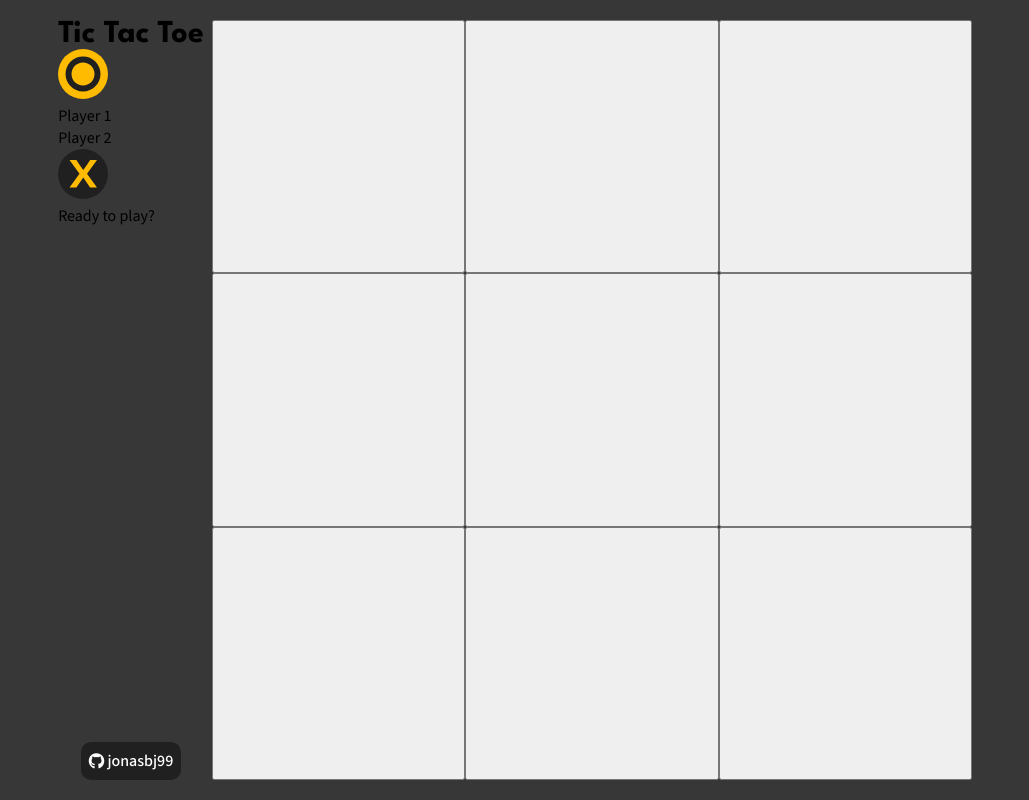
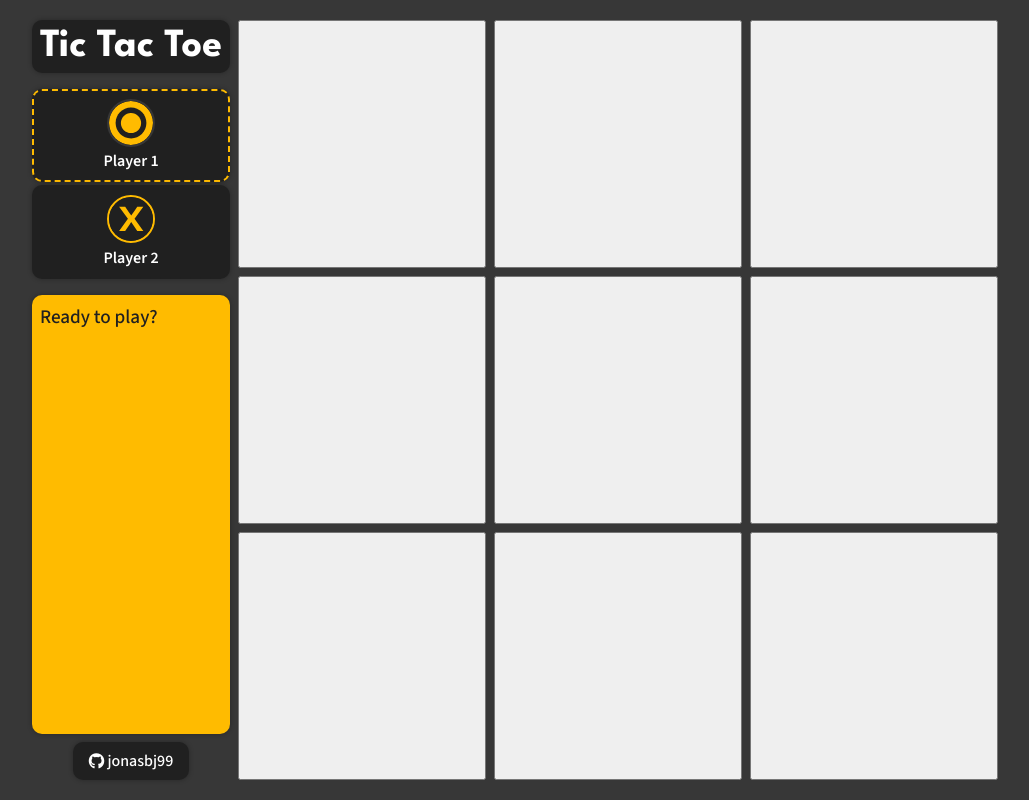
Before and after one commit to jonasbj99/odin-tic-tac-toe, a plain HTML site: page index.html in a window 1280 px wide. Shown: the whole page, without its empty margins (125-1154 px from the left). Drawn offline with Linux system fonts and the light colour scheme.

Commit message:
Add header styling

```diff
--- a/css/styles.css
+++ b/css/styles.css
@@ -45,11 +45,12 @@ h6 {
   --back-col: #373737;
   --title-font: "League Spartan", Arial, sans-serif;
   --text-font: "Source Sans 3", Verdana, sans-serif;
+  --back-shadow: 0 0 5px rgba(0, 0, 0, 0.3);
 }
 
 body {
-  width: 100dvw;
-  height: 100dvh;
+  width: 100vw;
+  height: 100vh;
   background-color: var(--back-col);
   display: grid;
   place-items: center;
@@ -67,25 +68,67 @@ button {
 /* Dialog */
 
 /* Header */
-.header-grid {
+.header-container {
   grid-area: header;
-  display: grid;
+  display: flex;
+  flex-direction: column;
 }
 
 .header-title {
-  grid-area: title;
+  background-color: var(--text-col);
+  color: var(--main-col);
+  padding: 0.5rem;
+  font-size: 2.5rem;
+  text-align: center;
+  border-radius: 10px;
+  box-shadow: var(--back-shadow);
 }
 
-#p1Tag {
-  grid-area: p1;
+.player-group {
+  display: flex;
+  gap: 0.2rem;
 }
 
-#p2Tag {
-  grid-area: p2;
+#p1Tag img {
+  border: 2px solid var(--back-col);
+}
+
+#p2Tag img {
+  border: 2px solid var(--prim-col);
+}
+
+.player-tag {
+  display: flex;
+  justify-content: center;
+  align-items: center;
+  gap: 0.2rem;
+  padding: 0.5rem;
+  border: 2px dashed var(--text-col);
+  border-radius: 10px;
+  color: var(--main-col);
+  background-color: var(--text-col);
+  font-weight: 600;
+  box-shadow: var(--back-shadow);
+
+  img {
+    width: 3rem;
+    border-radius: 3rem;
+  }
+
+  &.active {
+    border-color: var(--prim-col);
+  }
 }
 
 .header-msg {
-  grid-area: msg;
+  flex-grow: 1;
+  padding: 0.5rem;
+  border-radius: 10px;
+  color: var(--text-col);
+  background-color: var(--prim-col);
+  font-size: 1.2rem;
+  font-weight: 500;
+  box-shadow: var(--back-shadow);
 }
 
 /* Game Board */
@@ -94,6 +137,7 @@ button {
   grid-area: board;
   display: grid;
   grid-template: repeat(3, 1fr) / repeat(3, 1fr);
+  gap: 0.5rem;
 }
 
 .board-btn {
@@ -113,10 +157,16 @@ button {
   gap: 0.2rem;
   text-decoration: none;
   font-weight: 500;
-  padding: 0.5rem;
+  padding: 0.5rem 1rem;
   border-radius: 10px;
   color: var(--main-col);
   background-color: var(--text-col);
+  box-shadow: var(--back-shadow);
+  transition: box-shadow 0.3s;
+
+  &:hover {
+    box-shadow: 0 0 10px rgba(0, 0, 0, 0.5);
+  }
 }
 
 /* Landscape Viewport */
@@ -130,15 +180,17 @@ button {
     grid-template-rows: 1fr auto;
   }
 
-  .header-grid {
-    grid-template-areas:
-      "title"
-      "p1"
-      "p2"
-      "msg";
-    grid-template-rows: repeat(3, auto) 1fr;
+  /* Header */
+  .header-container {
+    gap: 1rem;
   }
 
+  .player-group,
+  .player-tag {
+    flex-direction: column;
+  }
+
+  /* Footer */
   .footer {
     flex-direction: column;
   }
@@ -155,12 +207,18 @@ button {
     grid-template-rows: auto 1fr auto;
   }
 
-  .header-grid {
-    grid-template-areas:
-      "title title"
-      "p1 p2"
-      "msg msg";
-    grid-template-columns: 1fr 1fr;
-    grid-auto-rows: auto;
+  /* Header */
+  .header-container {
+    gap: 0.5rem;
+  }
+
+  .player-tag {
+    gap: 0.5rem;
+  }
+
+  .player-tag:nth-of-type(even) {
+    img {
+      order: 1;
+    }
   }
 }
--- a/index.html
+++ b/index.html
@@ -54,22 +54,25 @@
     </dialog> -->
 
     <div class="main-grid">
-      <header class="header-grid">
+      <header class="header-container">
         <h1 class="header-title">Tic Tac Toe</h1>
-        <div id="p1Tag" class="player-tag">
-          <img src="./img/jbj-circle.svg" alt="First player token" />
-          <p>Player 1</p>
-        </div>
-        <div id="p2Tag" class="player-tag">
-          <p>Player 2</p>
-          <img src="./img/jbj-cross.svg" alt="Second player token" />
+        <div class="player-group">
+          <div id="p1Tag" class="player-tag active">
+            <img src="./img/jbj-circle.svg" alt="First player token" />
+            <p>Player 1</p>
+          </div>
+          <div id="p2Tag" class="player-tag">
+            <img src="./img/jbj-cross.svg" alt="Second player token" />
+            <p>Player 2</p>
+          </div>
         </div>
         <p class="header-msg" id="messageEl">Ready to play?</p>
       </header>
 
       <main class="board-grid" id="gameboardEl">
-        <button class="board-btn"></button>
-        <button class="board-btn"></button>
+        <!-- Placeholder buttons for CSS testing -->
+        <button class="board-btn selected-1"></button>
+        <button class="board-btn selected-2"></button>
         <button class="board-btn"></button>
         <button class="board-btn"></button>
         <button class="board-btn"></button>
```
